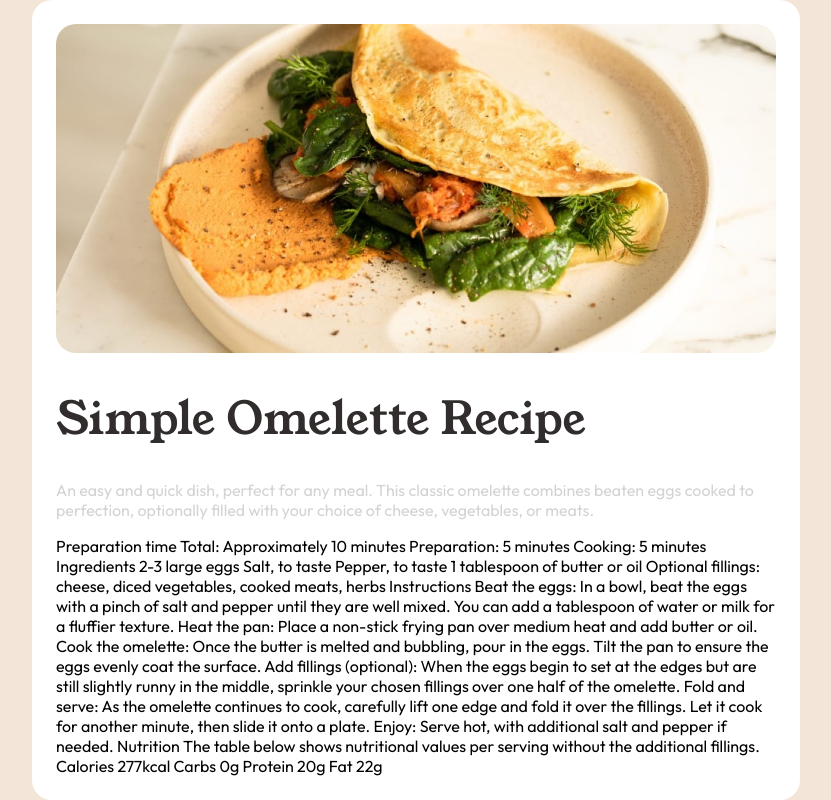
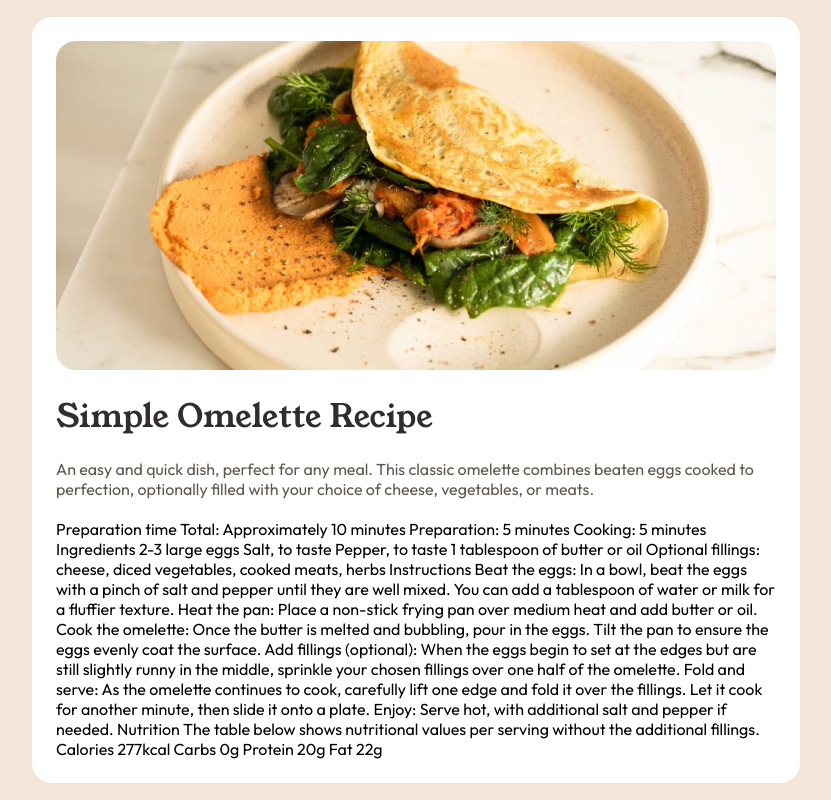
Before and after one commit to koh2498/recipe-page, a plain HTML site: page index.html in a window 1280 px wide. Shown: the whole page, without its empty margins (224-1055 px from the left). Drawn offline with Linux system fonts and the light colour scheme.

Commit message:
added padding to both the H1 text and small description of recipe

```diff
--- a/style.css
+++ b/style.css
@@ -1,3 +1,8 @@
+* {
+    margin: 0;
+    padding: 0;
+}
+
 body{
     background-color: hsl(30, 54%, 90%);
     font-family: 'Outfit', sans-serif;
@@ -5,8 +10,9 @@ body{
 
 p{
     font-size: 16px;
-    font-weight: 400;
-    color: lightgrey;
+
+    color: hsl(30, 10%, 34%);
+
 }
 
 .menu-box{
@@ -34,5 +40,9 @@ h1{
     font-family: 'Young Serif', sans-serif;
     font-weight: 400;
     color: hsl(24, 5%, 18%);
-    font-size: 45px;
+    padding:20px 0px;
 }
+
+.small_Desc{
+    padding-bottom:20px;
+}
```
